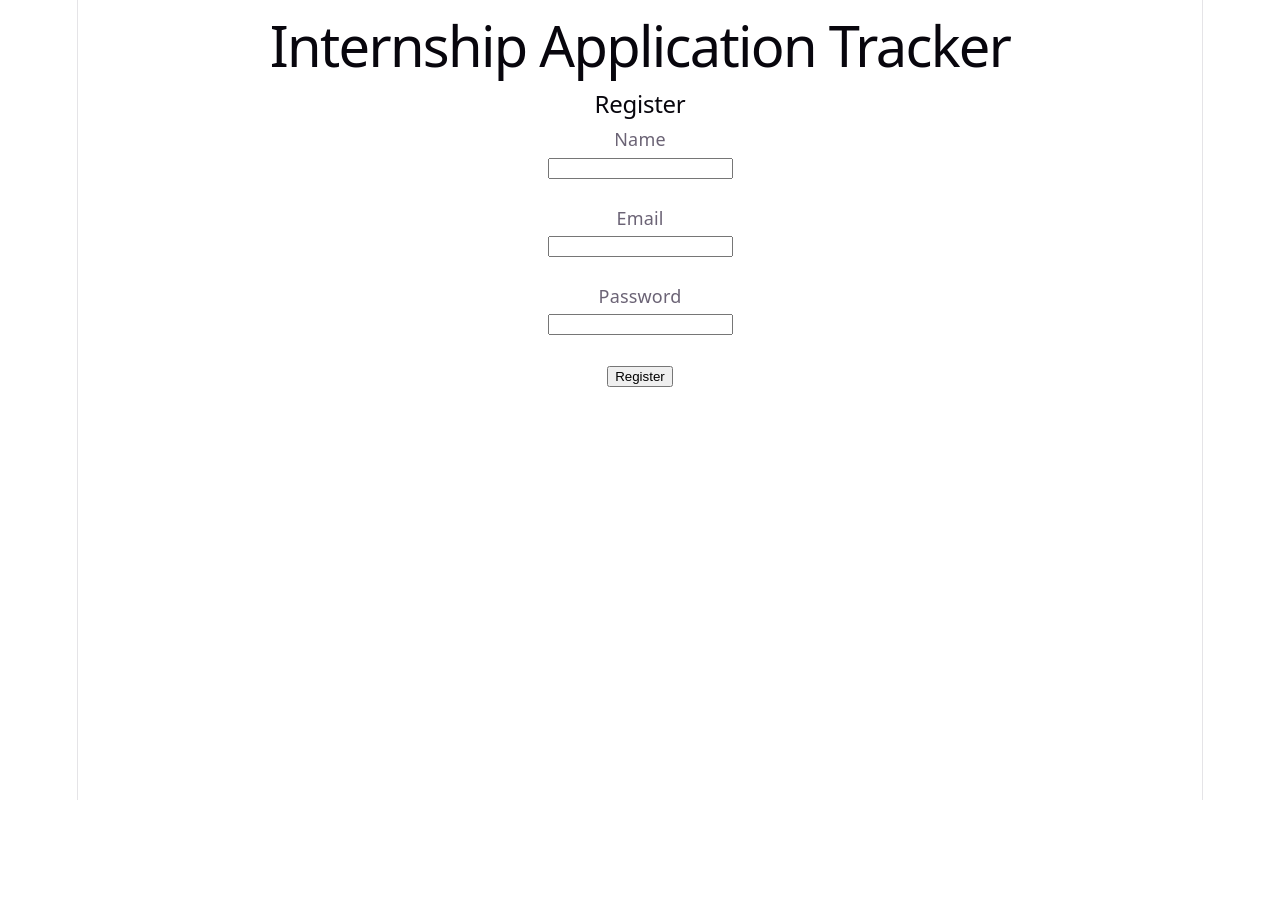
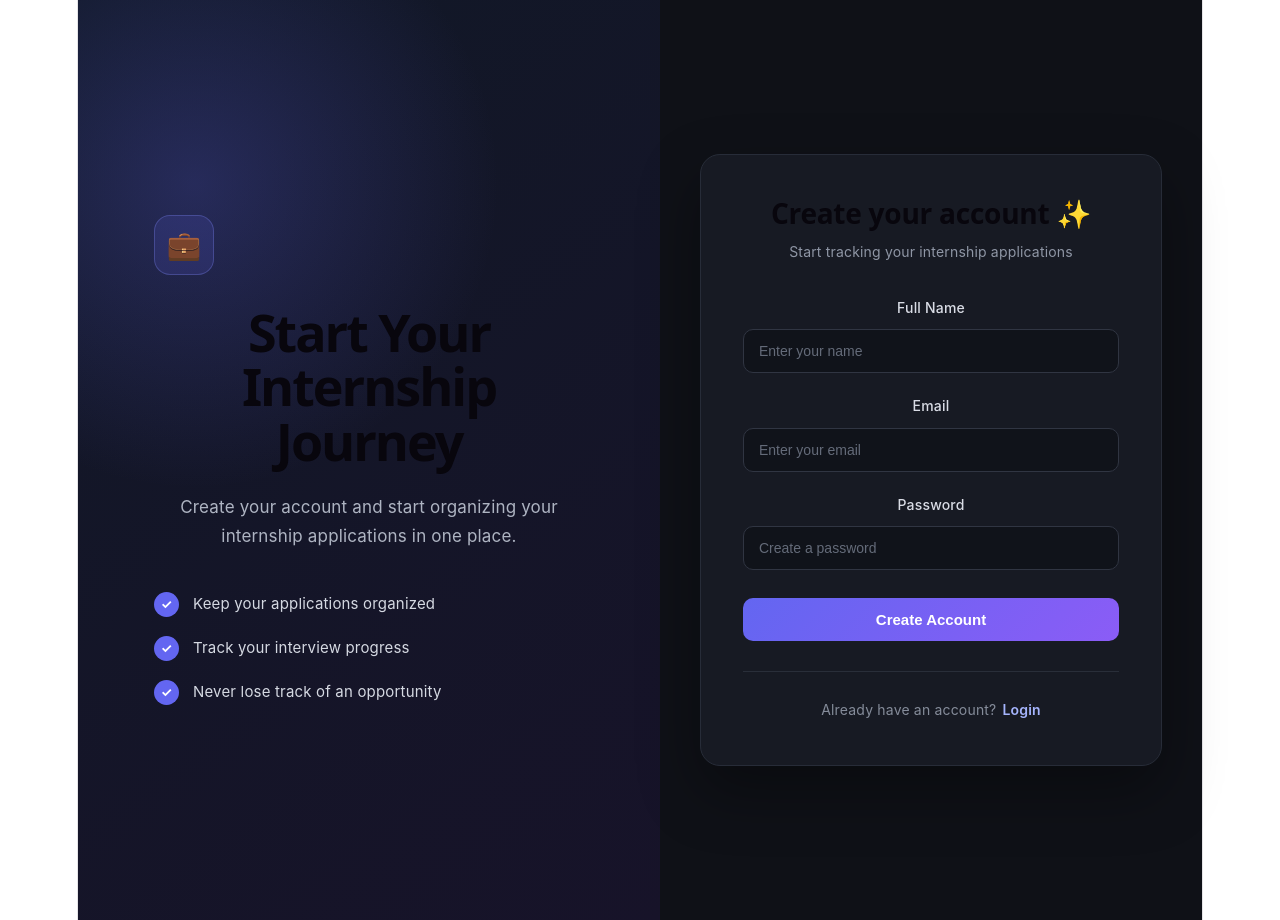
Before and after one commit to Aswanth-kk10/InternshipApplicationTracker, a React app in the folder frontend/: page /register in a window 1280 px wide. Before the commit the page ends 800 px from the top, so only its background shows below. Built offline with nearby package versions, Linux system fonts and the light colour scheme; no server answers; the HTML template or start-up script is replaced by a standard one.

Commit message:
Improve register page UI

```diff
--- /dev/null
+++ b/frontend/src/pages/Register.css
@@ -0,0 +1,397 @@
+/* ================================
+   REGISTER PAGE
+================================ */
+
+.register-page {
+    min-height: 100vh;
+    display: flex;
+
+    background: #0f1117;
+    color: #ffffff;
+
+    font-family: "Inter", "Segoe UI", Arial, sans-serif;
+}
+
+
+/* ================================
+   LEFT HERO
+================================ */
+
+.register-hero {
+    width: 50%;
+    min-height: 100vh;
+
+    display: flex;
+    align-items: center;
+    justify-content: center;
+
+    padding: 60px;
+
+    background:
+        radial-gradient(
+            circle at 20% 20%,
+            rgba(99, 102, 241, 0.25),
+            transparent 35%
+        ),
+        linear-gradient(
+            145deg,
+            #111827,
+            #171329
+        );
+}
+
+.register-hero-content {
+    max-width: 500px;
+}
+
+.register-brand-icon {
+    width: 58px;
+    height: 58px;
+
+    display: flex;
+    align-items: center;
+    justify-content: center;
+
+    background: rgba(99, 102, 241, 0.15);
+
+    border: 1px solid rgba(129, 140, 248, 0.3);
+
+    border-radius: 16px;
+
+    font-size: 28px;
+
+    margin-bottom: 30px;
+}
+
+.register-hero-content h1 {
+    margin: 0;
+
+    font-size: 52px;
+    line-height: 1.05;
+
+    font-weight: 750;
+
+    letter-spacing: -2px;
+}
+
+.register-hero-content > p {
+    margin-top: 25px;
+
+    max-width: 430px;
+
+    color: #aeb4c2;
+
+    font-size: 17px;
+    line-height: 1.7;
+}
+
+
+/* ================================
+   FEATURES
+================================ */
+
+.register-features {
+    margin-top: 40px;
+
+    display: flex;
+    flex-direction: column;
+
+    gap: 18px;
+}
+
+.register-feature {
+    display: flex;
+    align-items: center;
+
+    gap: 14px;
+}
+
+.register-feature span {
+    width: 25px;
+    height: 25px;
+
+    display: flex;
+    align-items: center;
+    justify-content: center;
+
+    border-radius: 50%;
+
+    background: #6366f1;
+
+    color: white;
+
+    font-size: 13px;
+    font-weight: bold;
+}
+
+.register-feature p {
+    margin: 0;
+
+    color: #d5d9e2;
+
+    font-size: 15px;
+}
+
+
+/* ================================
+   RIGHT SECTION
+================================ */
+
+.register-section {
+    width: 50%;
+    min-height: 100vh;
+
+    display: flex;
+    align-items: center;
+    justify-content: center;
+
+    padding: 40px;
+
+    background: #0f1117;
+}
+
+.register-card {
+    width: 100%;
+    max-width: 430px;
+
+    padding: 42px;
+
+    background: #171a23;
+
+    border: 1px solid #272c38;
+
+    border-radius: 20px;
+
+    box-shadow:
+        0 25px 60px rgba(0, 0, 0, 0.35);
+}
+
+
+/* ================================
+   HEADING
+================================ */
+
+.register-heading {
+    margin-bottom: 30px;
+}
+
+.register-heading h2 {
+    margin: 0;
+
+    font-size: 28px;
+
+    font-weight: 700;
+}
+
+.register-heading p {
+    margin-top: 9px;
+
+    color: #8f96a5;
+
+    font-size: 14px;
+}
+
+
+/* ================================
+   FORM
+================================ */
+
+.register-form-group {
+    margin-bottom: 20px;
+}
+
+.register-form-group label {
+    display: block;
+
+    margin-bottom: 8px;
+
+    color: #d9dce5;
+
+    font-size: 14px;
+
+    font-weight: 500;
+}
+
+.register-form-group input {
+    width: 100%;
+
+    box-sizing: border-box;
+
+    padding: 13px 15px;
+
+    background: #10131a;
+
+    border: 1px solid #303542;
+
+    border-radius: 10px;
+
+    color: #ffffff;
+
+    font-size: 14px;
+
+    outline: none;
+
+    transition: 0.2s ease;
+}
+
+.register-form-group input::placeholder {
+    color: #646b79;
+}
+
+.register-form-group input:focus {
+    border-color: #6366f1;
+
+    box-shadow:
+        0 0 0 3px rgba(99, 102, 241, 0.15);
+}
+
+
+/* ================================
+   REGISTER BUTTON
+================================ */
+
+.register-button {
+    width: 100%;
+
+    margin-top: 8px;
+
+    padding: 13px;
+
+    border: none;
+
+    border-radius: 10px;
+
+    background: linear-gradient(
+        135deg,
+        #6366f1,
+        #8b5cf6
+    );
+
+    color: white;
+
+    font-size: 15px;
+
+    font-weight: 600;
+
+    cursor: pointer;
+
+    transition: 0.2s ease;
+}
+
+.register-button:hover {
+    transform: translateY(-1px);
+
+    box-shadow:
+        0 8px 25px rgba(99, 102, 241, 0.3);
+}
+
+.register-button:active {
+    transform: translateY(0);
+}
+
+
+/* ================================
+   LOGIN LINK
+================================ */
+
+.login-link {
+    margin-top: 30px;
+
+    padding-top: 25px;
+
+    border-top: 1px solid #292e39;
+
+    display: flex;
+
+    justify-content: center;
+
+    gap: 6px;
+
+    font-size: 14px;
+
+    color: #858c9a;
+}
+
+.login-link a {
+    color: #a5b4fc;
+
+    font-weight: 600;
+
+    text-decoration: none;
+}
+
+.login-link a:hover {
+    text-decoration: underline;
+}
+
+
+/* ================================
+   RESPONSIVE
+================================ */
+
+@media (max-width: 850px) {
+
+    .register-page {
+        flex-direction: column;
+    }
+
+    .register-hero {
+        width: 100%;
+
+        min-height: auto;
+
+        padding: 45px 30px;
+    }
+
+    .register-hero-content {
+        max-width: 600px;
+    }
+
+    .register-hero-content h1 {
+        font-size: 40px;
+    }
+
+    .register-features {
+        display: none;
+    }
+
+    .register-section {
+        width: 100%;
+
+        min-height: auto;
+
+        padding: 30px 20px 50px;
+    }
+
+    .register-card {
+        max-width: 500px;
+    }
+}
+
+
+@media (max-width: 500px) {
+
+    .register-hero {
+        padding: 35px 22px;
+    }
+
+    .register-hero-content h1 {
+        font-size: 34px;
+    }
+
+    .register-hero-content > p {
+        font-size: 15px;
+    }
+
+    .register-section {
+        padding: 20px 15px 40px;
+    }
+
+    .register-card {
+        padding: 28px 22px;
+    }
+
+    .register-heading h2 {
+        font-size: 25px;
+    }
+}
--- a/frontend/src/pages/Register.jsx
+++ b/frontend/src/pages/Register.jsx
@@ -1,6 +1,7 @@
 import { useState } from "react";
 import axios from "axios";
 import API_URL from "../services/api";
+import "./Register.css";
 
 function Register() {
     const [name, setName] = useState("");
@@ -38,60 +39,164 @@ function Register() {
     };
 
     return (
-        <div>
-            <h1>Internship Application Tracker</h1>
+        <div className="register-page">
 
-            <h2>Register</h2>
+            {/* LEFT SIDE */}
+            <div className="register-hero">
+
+                <div className="register-hero-content">
+
+                    <div className="register-brand-icon">
+                        💼
+                    </div>
+
+                    <h1>
+                        Start Your
+                        <br />
+                        Internship
+                        <br />
+                        Journey
+                    </h1>
+
+                    <p>
+                        Create your account and start organizing
+                        your internship applications in one place.
+                    </p>
+
+                    <div className="register-features">
+
+                        <div className="register-feature">
+                            <span>✓</span>
+                            <p>Keep your applications organized</p>
+                        </div>
+
+                        <div className="register-feature">
+                            <span>✓</span>
+                            <p>Track your interview progress</p>
+                        </div>
+
+                        <div className="register-feature">
+                            <span>✓</span>
+                            <p>Never lose track of an opportunity</p>
+                        </div>
+
+                    </div>
+
+                </div>
+
+            </div>
+
+
+            {/* RIGHT SIDE */}
+            <div className="register-section">
+
+                <div className="register-card">
+
+                    <div className="register-heading">
+
+                        <h2>
+                            Create your account ✨
+                        </h2>
+
+                        <p>
+                            Start tracking your internship applications
+                        </p>
+
+                    </div>
+
 
                     <form onSubmit={handleRegister}>
 
-                <div>
-                    <label>Name</label>
-                    <br />
+                        {/* NAME */}
+                        <div className="register-form-group">
+
+                            <label htmlFor="name">
+                                Full Name
+                            </label>
 
                             <input
+                                id="name"
                                 type="text"
+                                placeholder="Enter your name"
                                 value={name}
-                        onChange={(e) => setName(e.target.value)}
+                                onChange={(e) =>
+                                    setName(e.target.value)
+                                }
                                 required
                             />
+
                         </div>
 
-                <br />
 
-                <div>
-                    <label>Email</label>
-                    <br />
+                        {/* EMAIL */}
+                        <div className="register-form-group">
+
+                            <label htmlFor="email">
+                                Email
+                            </label>
 
                             <input
+                                id="email"
                                 type="email"
+                                placeholder="Enter your email"
                                 value={email}
-                        onChange={(e) => setEmail(e.target.value)}
+                                onChange={(e) =>
+                                    setEmail(e.target.value)
+                                }
                                 required
                             />
+
                         </div>
 
-                <br />
 
-                <div>
-                    <label>Password</label>
-                    <br />
+                        {/* PASSWORD */}
+                        <div className="register-form-group">
+
+                            <label htmlFor="password">
+                                Password
+                            </label>
 
                             <input
+                                id="password"
                                 type="password"
+                                placeholder="Create a password"
                                 value={password}
-                        onChange={(e) => setPassword(e.target.value)}
+                                onChange={(e) =>
+                                    setPassword(e.target.value)
+                                }
                                 required
                             />
+
                         </div>
 
-                <br />
 
-                <button type="submit">
-                    Register
+                        {/* REGISTER BUTTON */}
+                        <button
+                            type="submit"
+                            className="register-button"
+                        >
+                            Create Account
                         </button>
 
                     </form>
+
+
+                    <div className="login-link">
+
+                        <span>
+                            Already have an account?
+                        </span>
+
+                        <a href="/">
+                            Login
+                        </a>
+
+                    </div>
+
+                </div>
+
+            </div>
+
         </div>
     );
 }
```
Lines whose indentation alone changed are shown as unchanged.
